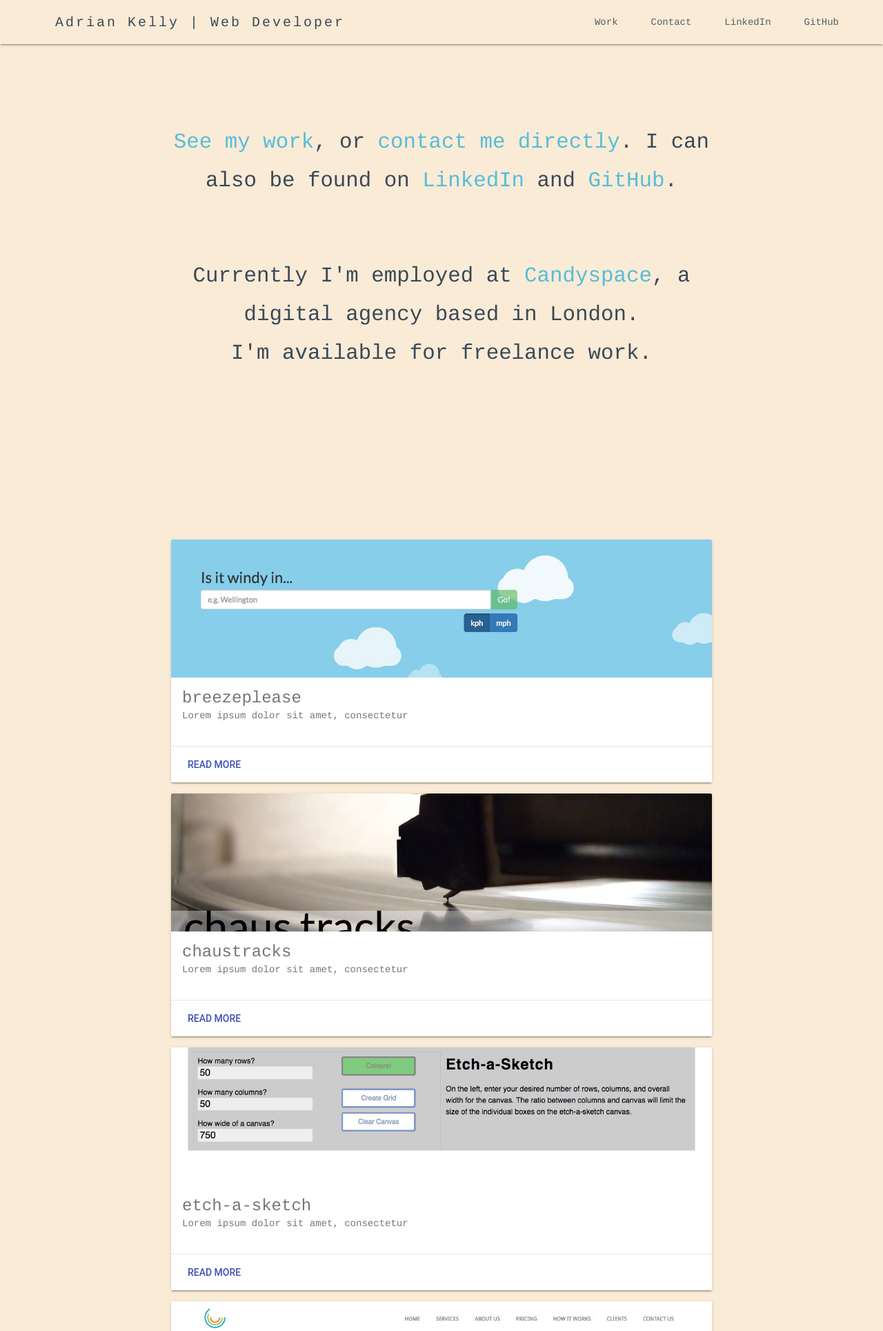
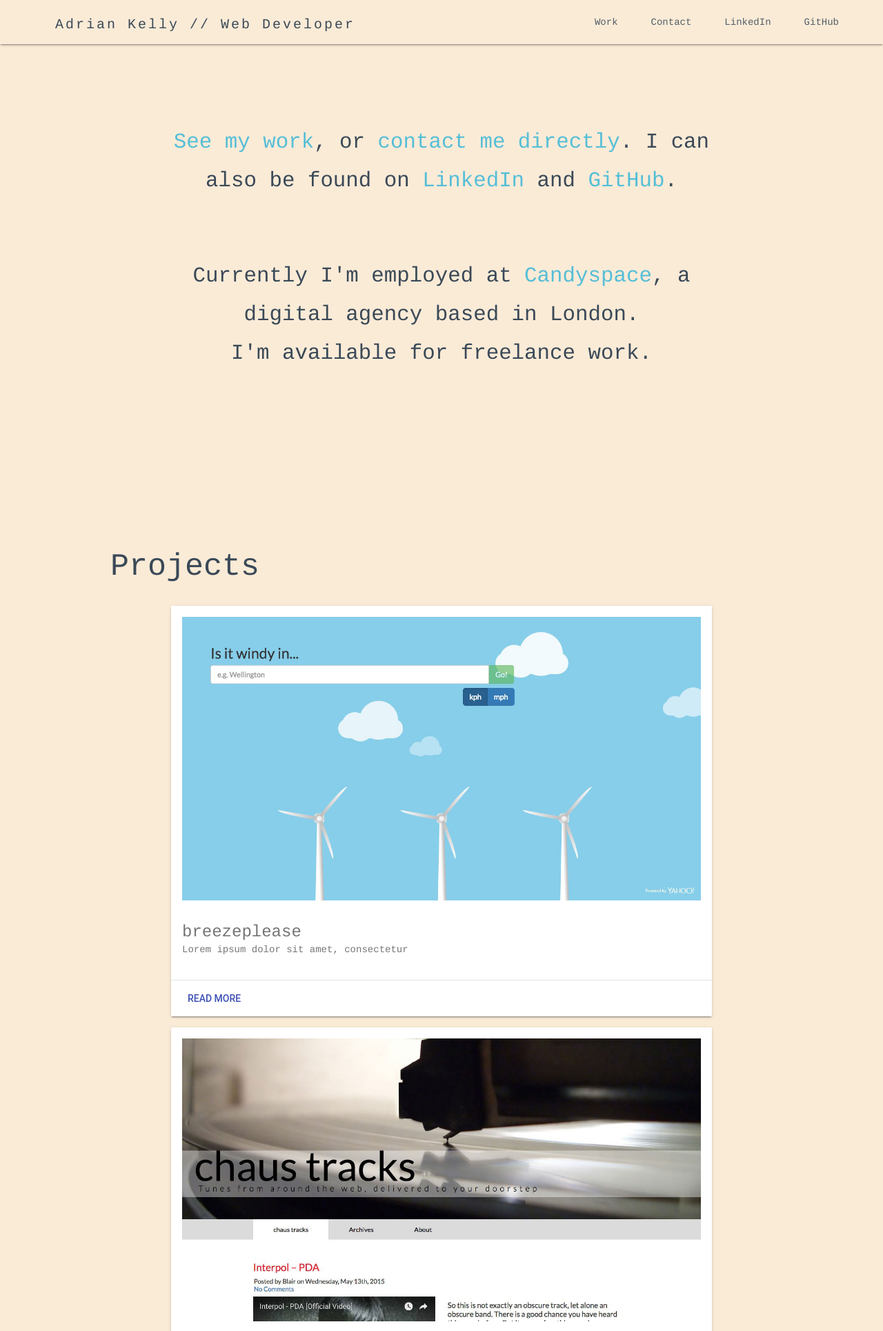
Before and after one commit to adriankelly/adriankelly-portfolio, a PHP site: page / in a window 1280 px wide. Shown: the top 1929 px of the page at 69% size. Run offline with PHP 8.4, Linux system fonts and the light colour scheme; some libraries are stand-ins or nearby versions.

Commit message:
Animated title and project images added

```diff
--- a/index.html
+++ b/index.html
@@ -9,7 +9,6 @@
   <link rel="stylesheet" href="./mdl/material.min.css">
   <script src="./mdl/material.min.js"></script>
   <link rel="stylesheet" href="https://fonts.googleapis.com/icon?family=Material+Icons">
-
   <!-- Fetch font -->
   <link href="https://fonts.googleapis.com/css?family=Cousine" rel="stylesheet">
   <link rel="stylesheet" href="style.css">
@@ -23,7 +22,7 @@
       <!-- Large screen nav bar -->
       <header class="mdl-layout__header mdl-layout--large-screen-only">
         <div class="mdl-layout__header-row">
-          <span id="main-nav-title" class="mdl-layout-title font-overwrite">Adrian Kelly | Web Developer<span class="main-logo-h2-cursor">&#x2588;</span></span>
+          <span id="main-nav-title" class="mdl-layout-title font-overwrite">Adrian Kelly // Web Developer<span class="main-logo-h2-cursor"></span></span>
           <div class="mdl-layout-spacer"></div>
           <nav id="main-nav" class="mdl-navigation">
             <a class="mdl-navigation__link" href="#work">Work</a>
@@ -50,10 +49,15 @@
           <p class="mdl-cell mdl-cell--1-offset-desktop mdl-cell--1-offset-tablet mdl-cell--10-col mdl-cell--6-col-tablet mdl-cell--12-col-phone">Currently I'm employed at <a href="https://www.candyspace.com/">Candyspace</a>, a digital agency based in London.
             <br>I'm available for freelance work.</p>
           </div>
+
           <section id="work" class="section--center mdl-grid">
+
+              <h2 class="work-heading font-overwrite">Projects</h2>
+
+
             <div class="mdl-card mdl-cell mdl-cell--1-offset-desktop mdl-cell--1-offset-tablet mdl-cell--10-col mdl-cell--6-col-tablet mdl-cell--12-col-phone mdl-shadow--2dp project">
-              <div id="project-img-breezeplease" class="mdl-card__title mdl-card--expand">
 
+              <div id="project-img-breezeplease" class="mdl-card__title mdl-card--expand"><a href="//breezeplease.com"><img src="./img/breezeplease.jpg" alt=""></a>
               </div>
 
               <div class="mdl-card__supporting-text">
@@ -72,7 +76,7 @@
               </div>
             </div>
             <div class="mdl-card mdl-cell mdl-cell--1-offset-desktop mdl-cell--1-offset-tablet mdl-cell--10-col mdl-cell--6-col-tablet mdl-cell--12-col-phone mdl-shadow--2dp project">
-              <div id="project-img-chaustracks" class="mdl-card__title mdl-card--expand">
+              <div id="project-img-chaustracks" class="mdl-card__title mdl-card--expand"><a href="//chaustracks.com"><img src="./img/chaustracks.jpg" alt=""></a>
 
               </div>
               <div class="mdl-card__supporting-text">
@@ -91,7 +95,7 @@
               </div>
             </div>
             <div class="mdl-card mdl-cell mdl-cell--1-offset-desktop mdl-cell--1-offset-tablet mdl-cell--10-col mdl-cell--6-col-tablet mdl-cell--12-col-phone mdl-shadow--2dp project">
-              <div id="project-img-etchasketch" class="mdl-card__title mdl-card--expand">
+              <div id="project-img-etchasketch" class="mdl-card__title mdl-card--expand"><a href="//adriankelly.github.io/etch-a-sketch/"><img src="./img/etch-a-sketch.jpg" alt=""></a>
 
               </div>
               <div class="mdl-card__supporting-text">
@@ -110,7 +114,7 @@
               </div>
             </div>
             <div class="mdl-card mdl-cell mdl-cell--1-offset-desktop mdl-cell--1-offset-tablet mdl-cell--10-col mdl-cell--6-col-tablet mdl-cell--12-col-phone mdl-shadow--2dp project">
-              <div id="project-img-business-responsive" class="mdl-card__title mdl-card--expand">
+              <div id="project-img-business-responsive" class="mdl-card__title mdl-card--expand"><a href="//adriankelly.github.io/business-theme/"><img src="./img/business-responsive.jpg" alt=""></a>
 
               </div>
               <div class="mdl-card__supporting-text">
--- a/style.css
+++ b/style.css
@@ -31,7 +31,7 @@
 .mdl-card__title {
   color: #fff;
   width: 100%;
-  height: 200px;
+  /*height: 200px;*/
   background-size: 100%;
   background-repeat: no-repeat;
 }
@@ -40,20 +40,8 @@
   display: none;
 }
 
-#project-img-breezeplease {
-  background-image: url('./img/breezeplease.jpg');
-}
-
-#project-img-chaustracks {
-  background-image: url('./img/chaustracks.jpg');
-}
-
-#project-img-etchasketch {
-  background-image: url('./img/etch-a-sketch.jpg');
-}
-
-#project-img-business-responsive {
-  background-image: url('./img/business-responsive.jpg');
+.mdl-card img {
+  width: 100%;
 }
 
 .section--center {
@@ -81,11 +69,6 @@
 .mdl-mini-footer__right-section button {
   background-color: transparent;
 }
-
-
-
-
-
 
 #contact-bg-cover {
   display: none;
@@ -197,21 +180,21 @@ fieldset {
 
 #main-nav-title {
   overflow: hidden; /* Ensures the content is not revealed until the animation */
-/*  border-right: .15em solid orange;*/ /* The typwriter cursor */
+  border-right: .75em solid #3A4957; /* The typwriter cursor */
   white-space: nowrap; /* Keeps the content on a single line */
   margin: 0 auto; /* Gives that scrolling effect as the typing happens */
   letter-spacing: .15em; /* Adjust as needed */
   /*opacity: 0;*/
-  width: 40%;
+  width: 39%;
   animation:
-    type 1s steps(20, end);
+    type 1s steps(20, end),
+    blink-caret 1s step-end 6 forwards;
 }
 
 .main-logo-h2-cursor {
-  animation: blink 1s 6;
-  animation-fill-mode: forwards;
-  font-size: 2.5rem;
-  vertical-align: middle;
+  /*animation: blink-caret 1s step-end infinite;  */
+  font-size: 2rem;
+  vertical-align: bottom;
 }
 
 /* The typing effect */
@@ -229,6 +212,11 @@ fieldset {
 @keyframes blink {
   to{opacity: .0;}
 }
+@keyframes blink-caret {
+  from, to { border-color: rgba(0,0,0,0) }
+  50% { border-color: #3A4957; }
+}
+
 
 .mdl-menu__item a,
 .mdl-menu__item li {
```
Also changed, not shown: gulpfile.babel.js (added, +23 -0 lines), package.json (added, +25 -0 lines), 1 other file.
